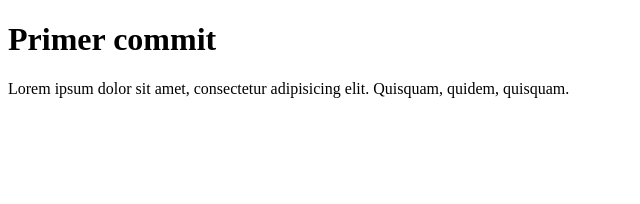
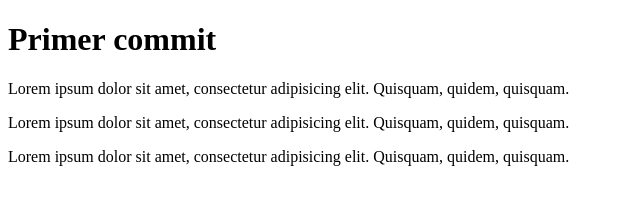
Before and after one commit to JosueVH07/pruebaGIT, a plain HTML site: page index.html in a window 1280 px wide. Shown: the whole page, without its empty margins (0-640 px from the left). Drawn offline with Linux system fonts and the light colour scheme.

Commit message:
otro committttt

```diff
--- a/index.html
+++ b/index.html
@@ -11,5 +11,11 @@
     <p>
         Lorem ipsum dolor sit amet, consectetur adipisicing elit.
         Quisquam, quidem, quisquam.</p>
+        <p>
+            Lorem ipsum dolor sit amet, consectetur adipisicing elit.
+            Quisquam, quidem, quisquam.</p>
+            <p>
+                Lorem ipsum dolor sit amet, consectetur adipisicing elit.
+                Quisquam, quidem, quisquam.</p>
 </body>
 </html>
```
